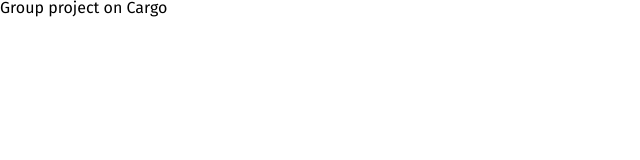
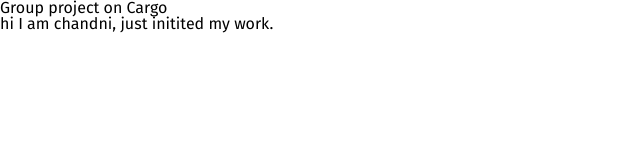
Before and after one commit to chaduvulaprasanth/group-project, a plain HTML site: page index.html in a window 1280 px wide. Shown: the whole page, without its empty margins (0-640 px from the left). Drawn offline with Linux system fonts and the light colour scheme.

Commit message:
initial commit

```diff
--- a/index.html
+++ b/index.html
@@ -10,5 +10,8 @@
 	<h1>
 		Group project on Cargo
 	</h1>
+	<h2>
+		hi I am chandni, just initited my work.
+	</h2>
 </body>
 </html
```
